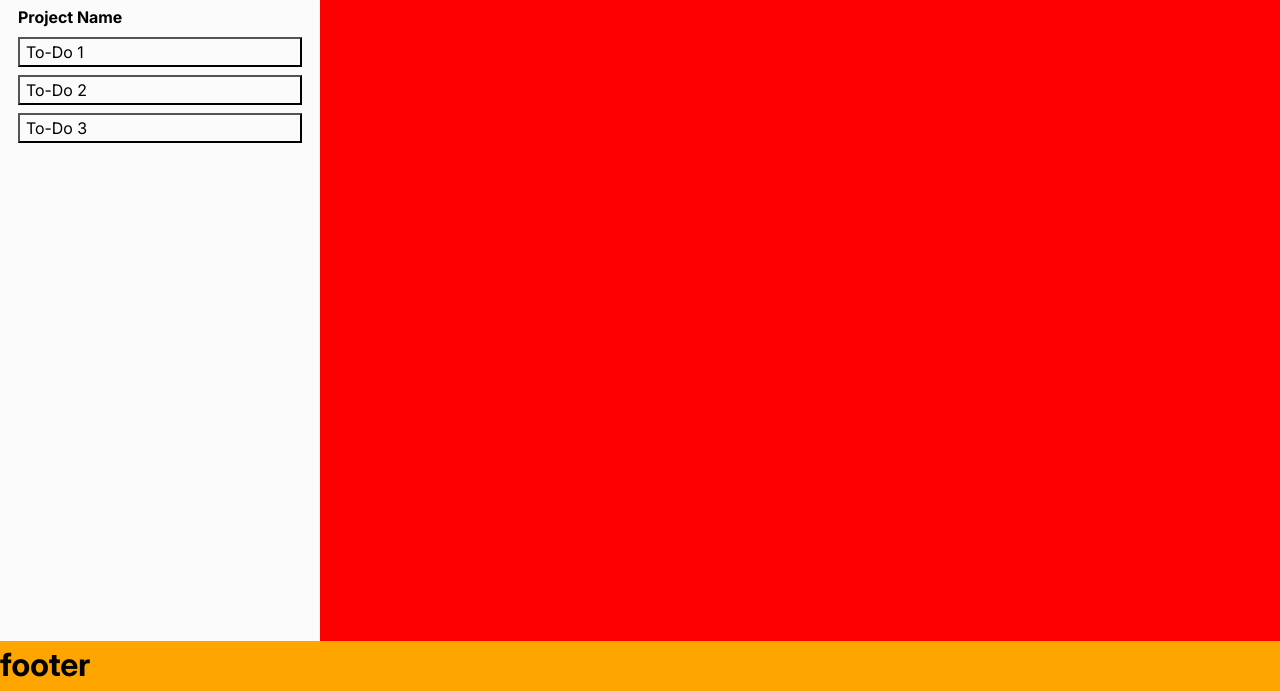
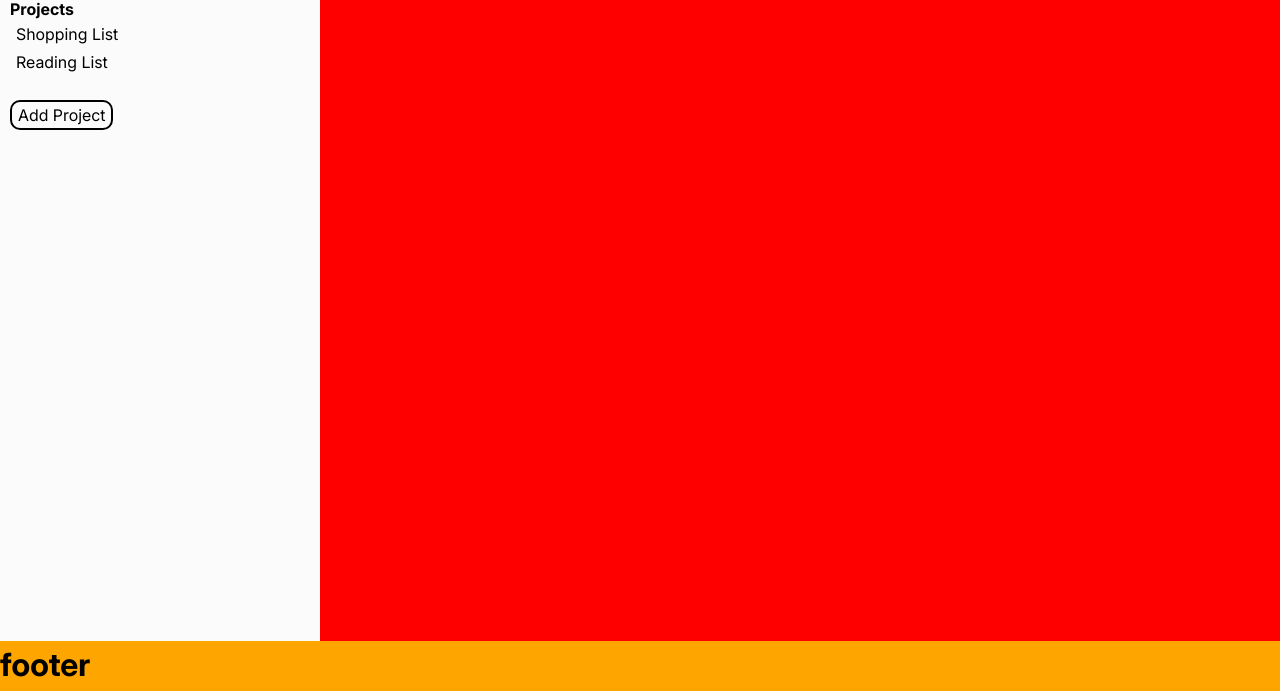
Before and after one commit to AnLaxina/to-do-list, a website built with webpack: page src/template.html in a window 1280 px wide. Shown: the part 109-800 px from the top of the page. Built offline with nearby package versions, Linux system fonts and the light colour scheme.

Commit message:
Add an "Add Project" button along with its appropriate styling

```diff
--- a/src/css/style.css
+++ b/src/css/style.css
@@ -42,29 +42,44 @@ main {
     grid-area: main;
 }
 
+footer {
+    background-color: orange;
+    grid-area: footer;
+}
+
 /* Styling related to the sidebar */
 aside {
     background-color: #FBFBFB;
-    padding: 18px;
+    padding: 10px;
     grid-area: sidebar;
-}
-
-.project {
-    display: flex;
-    flex-direction: column;
-    gap: 8px;
 }
 
 .todo-button {
     text-align: left;
     background: none;
+    border-radius: 5px;
+    border: none;
+}
+
+.add-button {
+    background: none;
+    border-radius: 10px;
+    margin-top: 25px;
+    border: 2px solid;
+}
+
+.todo-button:hover,
+.add-button:hover {
+    background-color: lightgray;
+    cursor: pointer;
 }
 
 #logo {
     margin-bottom: 10px;
 }
 
-footer {
-    background-color: orange;
-    grid-area: footer;
+#projects {
+    display: flex;
+    flex-direction: column;
+    gap: 2px;
 }
--- a/src/template.html
+++ b/src/template.html
@@ -18,14 +18,13 @@
     </main>
     <aside>
         <h1 id="logo">To-Do Time</h1>
+        <h4 id="projects-header">Projects</h4>
         <div id="projects">
-            <div class="project">
-                <h4>Project Name</h4>
-                <button type="button" class="todo-button">To-Do 1</button>
-                <button type="button" class="todo-button">To-Do 2</button>
-                <button type="button" class="todo-button">To-Do 3</button>
-            </div>
+            <button type="button" class="todo-button">Shopping List</button>
+            <button type="button" class="todo-button">Reading List</button>
         </div>
+
+        <button type="button" class="add-button">Add Project</button>
     </aside>
     <footer>
         <div id="footer">
```
